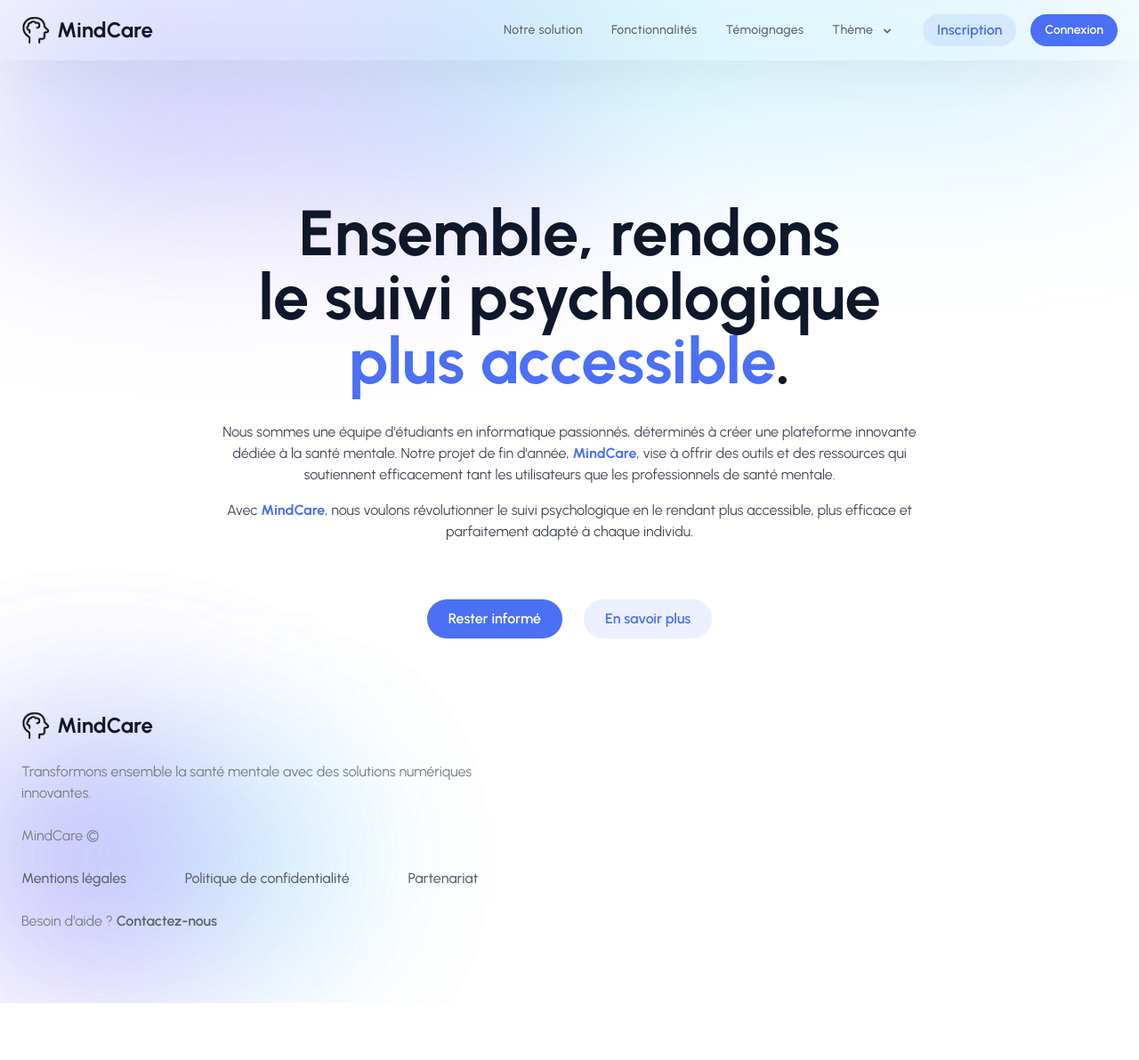
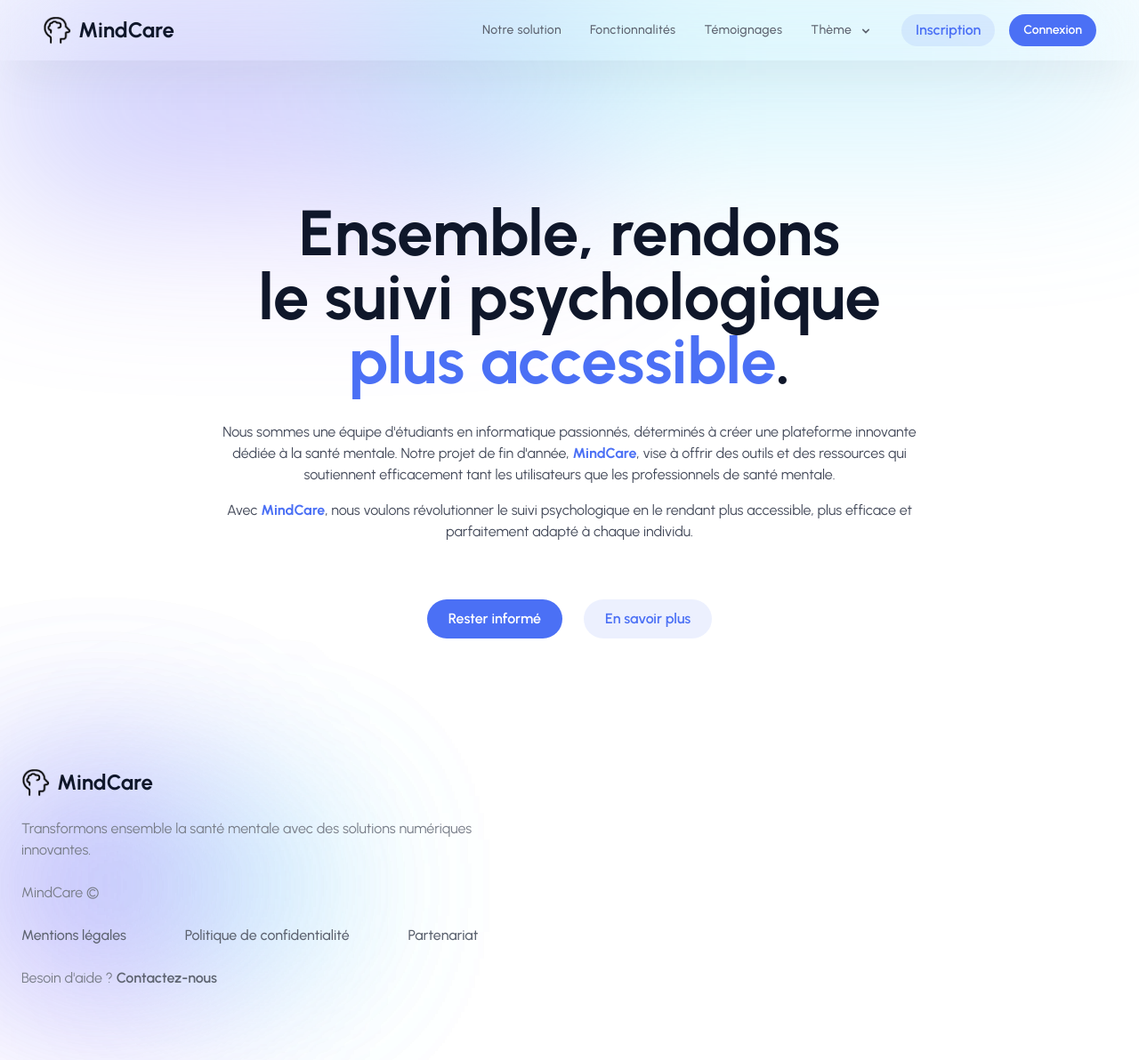
Before and after one commit to MindCareFR/mindcare, an Angular app in the folder front/: page / in a window 1280 px wide. Shown: the whole page at 89% size. Before the commit the page ends 1128 px from the top, so only its background shows below. Built offline with nearby package versions, Linux system fonts and the light colour scheme.

Commit message:
fix: display on footer & navbar

```diff
--- a/front/src/app/components/footer/footer.component.html
+++ b/front/src/app/components/footer/footer.component.html
@@ -27,7 +27,7 @@
       </div>
     </div>
     <div class="relative flex w-full items-start justify-between pb-20">
-      <div class="mt-16 w-10/12 space-y-6 sm:mt-auto sm:w-5/12 sm:text-left">
+      <div class="mt-16 w-10/12 space-y-6 md:w-5/12 md:text-left">
         <a href="#home" aria-label="logo" class="flex space-x-2 items-center">
           <div aria-hidden="true" class="flex space-x-1">
             <img src="/headbrain_b.webp" alt="logo" class="block h-8 w-8 dark:hidden" />
--- a/front/src/app/components/navbar/navbar.component.html
+++ b/front/src/app/components/navbar/navbar.component.html
@@ -1,6 +1,6 @@
 <header class="fixed z-20 w-full">
     <nav class="z-10 w-full absolute">
-        <div class="w-screen px-6 md:px-12 xl:px-6 bg-transparent dark:bg-gray-900/10 backdrop-blur-2xl shadow-2xl shadow-gray-600/10">
+        <div class="w-screen px-6 md:px-12 bg-transparent dark:bg-gray-900/10 backdrop-blur-2xl shadow-2xl shadow-gray-600/10">
             <div class="flex flex-wrap items-center justify-between py-2 gap-6 md:py-4 md:gap-0 relative">
                 <input aria-hidden="true" type="checkbox" name="toggle_nav" id="toggle_nav" class="hidden peer" />
                 <div class="relative z-20 w-full flex justify-between lg:w-max md:px-0">
```
